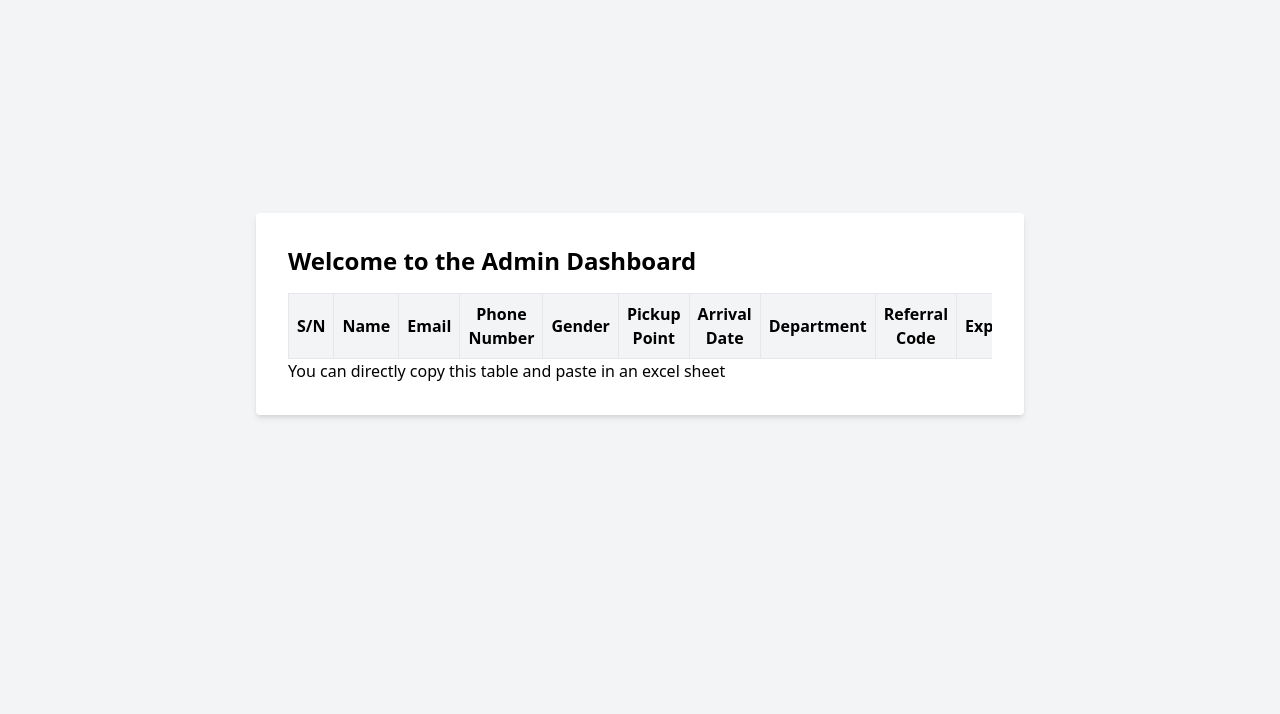
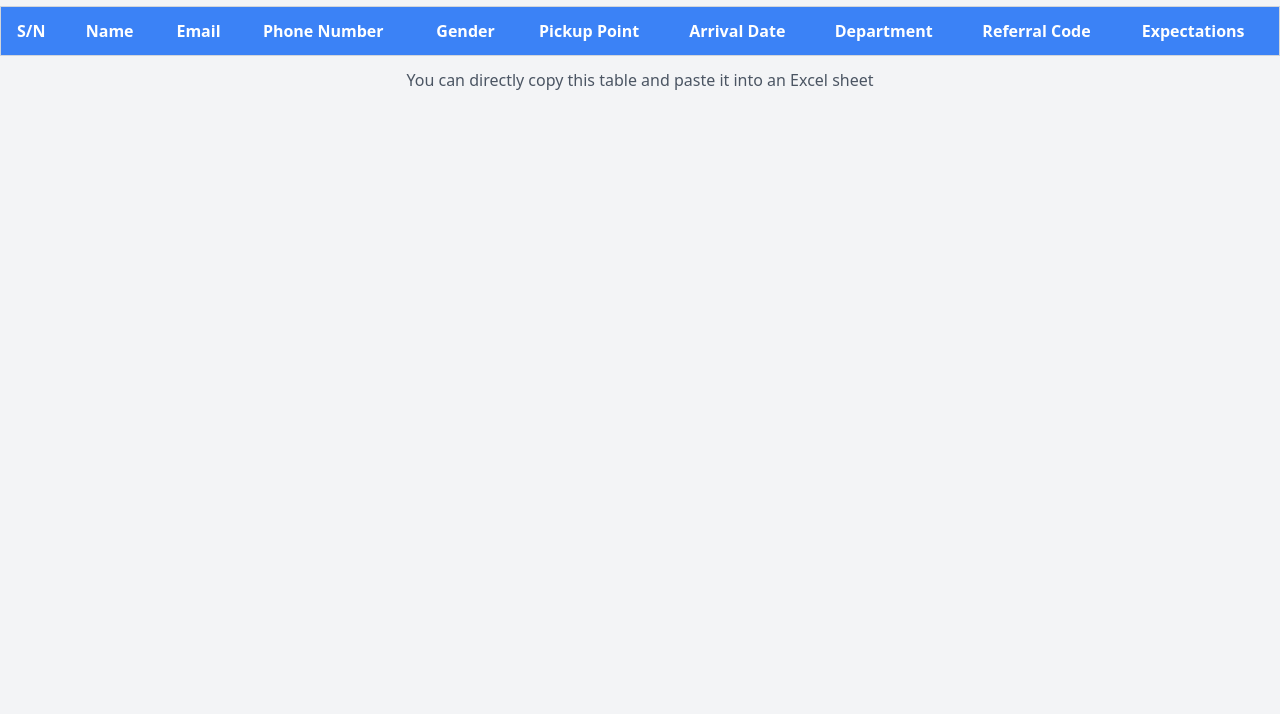
Before and after one commit to giftthedeveloper/admin-zenith-moment-2.0, a website with bundled scripts: page public/admin-dashboard.html in a window 1280 px wide. Shown: the part 86-800 px from the top of the page. Built offline with nearby package versions, Linux system fonts and the light colour scheme; no server answers.

Commit message:
fix: fixed the admin dashboard

```diff
--- a/public/admin-dashboard.html
+++ b/public/admin-dashboard.html
@@ -6,41 +6,36 @@
   <meta name="description" content="Admin Dashboard for managing user data">
   <meta name="keywords" content="admin, dashboard, user management">
   <meta name="author" content="Your Name">
-  <title>Admin Dashboard</title>
+  <title>ZM2.0 ADMIN DASHBOARD</title>
 
   <!-- Include Tailwind CSS -->
   <link href="https://cdn.jsdelivr.net/npm/tailwindcss@2.2.16/dist/tailwind.min.css" rel="stylesheet">
 </head>
 <body class="bg-gray-100">
-  <div class="flex justify-center items-center h-screen">
-    <div class="bg-white p-8 rounded shadow-md w-full max-w-3xl">
-      <h1 class="text-2xl font-semibold mb-4">Welcome to the Admin Dashboard</h1>
-      <div class="table-content overflow-y-auto">
-        <table class="w-full border-collapse border border-gray-300">
-          <thead>
-            <tr class="bg-gray-100">
-              <th class="border p-2">S/N</th>
-              <th class="border p-2">Name</th>
-              <th class="border p-2">Email</th>
-              <th class="border p-2">Phone Number</th>
-              <th class="border p-2">Gender</th>
-              <th class="border p-2">Pickup Point</th>
-              <th class="border p-2">Arrival Date</th>
-              <th class="border p-2">Department</th>
-              <th class="border p-2">Referral Code</th>
-              <th class="border p-2">Expectations</th>
-
+  <!-- <div class="container mx-auto py-10"> -->
+    <h1 class="text-3xl font-semibold mb-6 text-center text-gray-700 mt-8">Welcome to the Zenith Moment Admin Dashboard</h1>
+    <div class="overflow-x-auto">
+      <table class="min-w-full bg-white border-collapse border border-gray-300 shadow-md rounded-lg">
+        <thead class="bg-blue-500 text-white">
+          <tr>
+            <th class="text-left py-3 px-4 font-semibold">S/N</th>
+            <th class="text-left py-3 px-4 font-semibold">Name</th>
+            <th class="text-left py-3 px-4 font-semibold">Email</th>
+            <th class="text-left py-3 px-4 font-semibold">Phone Number</th>
+            <th class="text-left py-3 px-4 font-semibold">Gender</th>
+            <th class="text-left py-3 px-4 font-semibold">Pickup Point</th>
+            <th class="text-left py-3 px-4 font-semibold">Arrival Date</th>
+            <th class="text-left py-3 px-4 font-semibold">Department</th>
+            <th class="text-left py-3 px-4 font-semibold">Referral Code</th>
+            <th class="text-left py-3 px-4 font-semibold">Expectations</th>
           </tr>
-
         </thead>
         <tbody id="userTableBody">
           <!-- User data will be dynamically added here -->
         </tbody>
       </table>
-        <span>You can directly copy this table and paste in an excel sheet</span>
-        <!-- <button id="generatePDFButton" class="bg-blue-500 hover:bg-blue-600 text-white font-bold py-2 px-4 rounded mt-3">Generate PDF</button> -->
     </div>
-    </div>
+    <p class="mt-3 text-center text-gray-600">You can directly copy this table and paste it into an Excel sheet</p>
   </div>
 
   <!-- Include your scripts here -->
```
Lines whose indentation alone changed are shown as unchanged.
